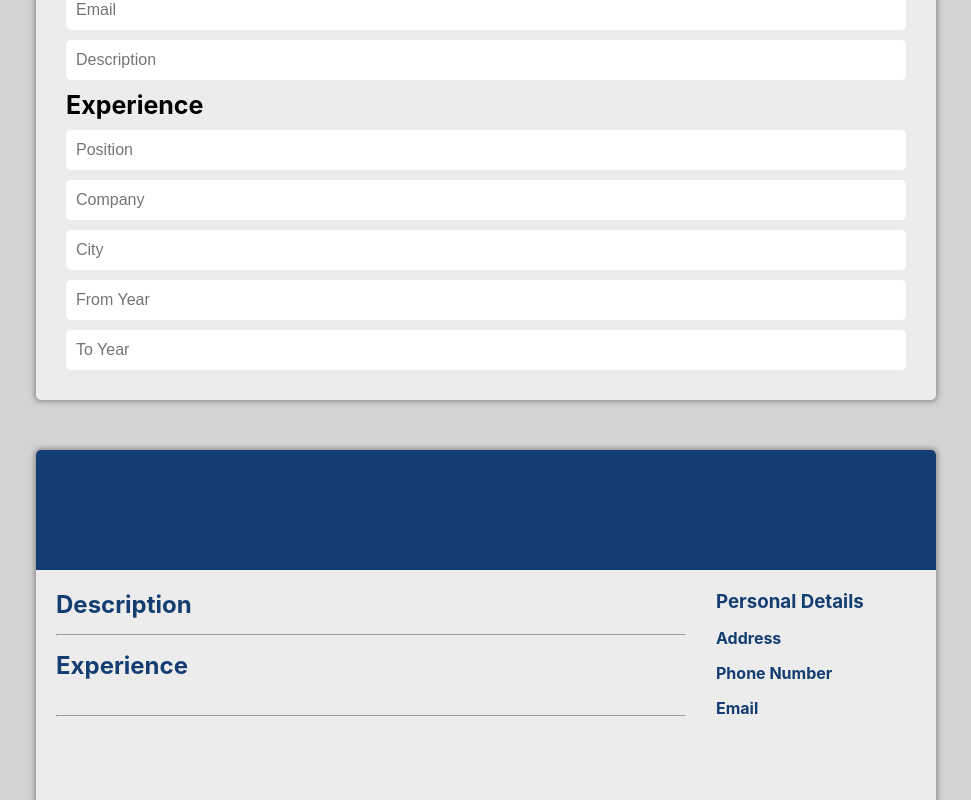
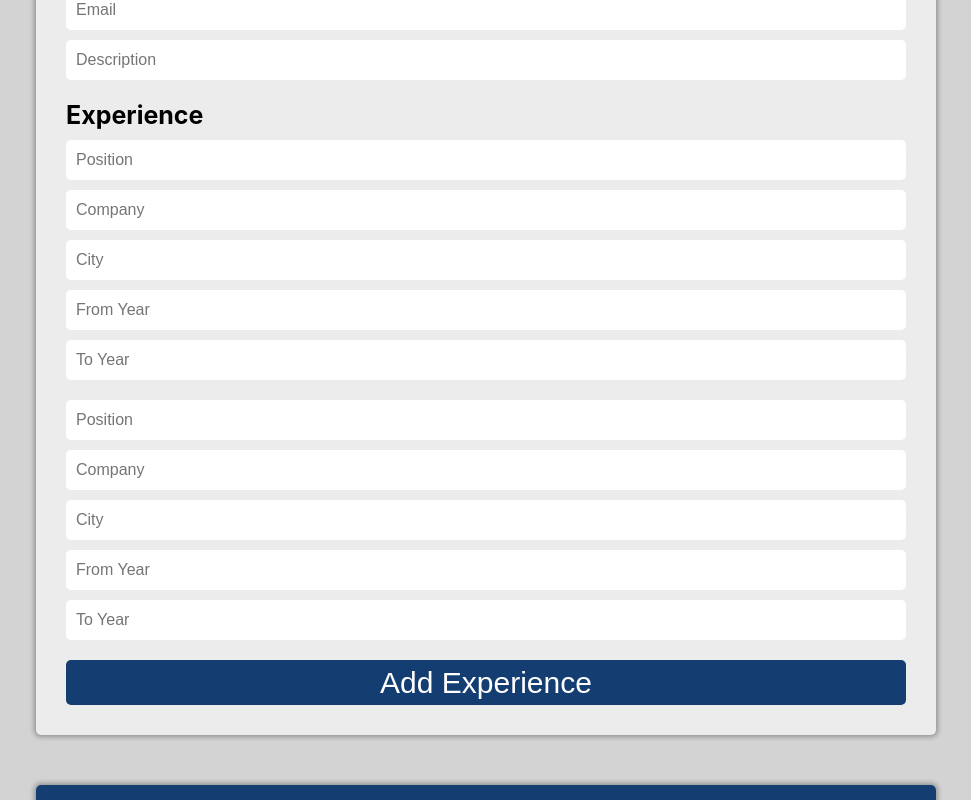
Before and after one commit to Pafestivo/cv-react, a React (Create React App) app: page / in a window 1280 px wide. Shown: the part 520-1320 px from the top of the page, without its empty margins (154-1125 px from the left). Built offline with nearby package versions, Linux system fonts and the light colour scheme.

Commit message:
Manually add more experience section Another experience section was manually added, and both experiences can be edited

```diff
--- a/src/components/form/Experience.js
+++ b/src/components/form/Experience.js
@@ -12,11 +12,25 @@ class Experience extends Component {
 
   handleChangeExperience(e) {
     const { name, value } = e.target
-    const updatedCV = { ...this.props.cv }
-    updatedCV.experience[name] = value
-    if(name === 'toYear' && value !== '') updatedCV.experience[name] = `- ${value}`
-    if(name === 'city' && value !== '') updatedCV.experience[name] = `, ${value}`
-    this.props.setCV(updatedCV)
+    const { id } = this.props.exp
+    const updatedCV = Object.values(this.props.cv)
+
+    const currentExpIndex = updatedCV[1].findIndex(exp => exp.id === id)
+    const currentExp = updatedCV[1][currentExpIndex]
+
+    const updatedExp = {...currentExp, [name]: value}
+    if(name === 'toYear' && value !== '') updatedExp[name] = `- ${value}`
+    if(name === 'city' && value !== '') updatedExp[name] = `, ${value}`
+
+    const newCV = {
+      personalInfo: {...updatedCV[0]},
+      experience: [
+        ...updatedCV[1].slice(0, currentExpIndex),
+        updatedExp,
+        ...updatedCV[1].slice(currentExpIndex + 1)
+      ]
+    }
+    this.props.setCV(newCV)
   }
 
   render() {
@@ -28,6 +42,7 @@ class Experience extends Component {
         <InputField type="text" placeholder="From Year" name="fromYear" onChange={this.handleChangeExperience}/>
         <InputField type="text" placeholder="To Year" name="toYear" onChange={this.handleChangeExperience}/>
       </section>
+
     )
   }
 }
--- a/src/components/form/FormContainer.js
+++ b/src/components/form/FormContainer.js
@@ -1,16 +1,33 @@
 import React, { Component } from "react";
 import PersonalInfo from "./PersonalInfo";
 import Experience from "./Experience";
+import Button from "../utility/Button";
+import '../../styles/form/form-styles.css';
 import '../../styles/form/form-styles.css';
 
 class FormContainer extends Component {
+
+  constructor(props) {
+    super(props)
+
+    this.addExperience = this.addExperience.bind(this)
+  }
+
+  addExperience() {
+    // add an empty experience to the CV object
+    // create Experience using the class
+    // add this new experience to the dom at the bottom of the experience list
+  }
+
   render() {
     const { cv, setCV } = this.props;
     return(
       <div className="form-container">
         <PersonalInfo cv={cv} setCV={setCV}/>
         <h1>Experience</h1>
-        <Experience cv={cv} setCV={setCV}/>
+        <Experience exp={cv.experience[0]} cv={cv} setCV={setCV} key={cv.experience[0].id}/>
+        <Experience exp={cv.experience[1]} cv={cv} setCV={setCV} key={cv.experience[1].id}/>
+        <Button value="Add Experience" onClick={this.addExperience} />
       </div>
     )
   }
--- a/src/components/preview/PrevContainer.js
+++ b/src/components/preview/PrevContainer.js
@@ -2,9 +2,10 @@ import React, { Component } from "react";
 import '../../styles/preview/preview-styles.css'
 
 class PrevContainer extends Component {
+
   render() {
     const { firstName, lastName, role, address, number, email, description} = this.props.cv.personalInfo
-    const { position, company, city, fromYear, toYear } = this.props.cv.experience
+    const experiences = [...this.props.cv.experience]
     return(
       <div className="prev-container">
         <div className="name-role">
@@ -38,7 +39,10 @@ class PrevContainer extends Component {
 
             <div className="experience">
               <h2>Experience</h2>
-              <div className="exp-tile">
+              {experiences.map((exp) => {
+                const { position, company, city, fromYear, toYear, id } = exp;
+                return(
+                  <div className="exp-tile" key={id}>
                     <div className="years">
                       <p>{fromYear} {toYear}</p>
                     </div>
@@ -48,8 +52,8 @@ class PrevContainer extends Component {
                       <p>{company}{city}</p>
                     </div>
                   </div>
-
-
+                )
+              })}
             </div> {/* experience */}
 
             <hr />
--- /dev/null
+++ b/src/components/utility/Button.js
@@ -0,0 +1,12 @@
+import React, { Component } from "react";
+
+class Button extends Component {
+  render() {
+    const { value, onClick } = this.props
+    return(
+      <button onClick={onClick}>{value}</button>
+    )
+  }
+}
+
+export default Button
--- a/src/components/utility/EmptyCV.js
+++ b/src/components/utility/EmptyCV.js
@@ -8,13 +8,24 @@ const emptyCV = {
     email: "",
     description: "",
   },
-  experience: {
-    position: "",
-    company: "",
-    city: "",
-    fromYear: "",
-    toYear: ""
-  }
+  experience: [
+    {
+      position: "",
+      company: "",
+      city: "",
+      fromYear: "",
+      toYear: "",
+      id: Date.now()
+    },
+    {
+      position: "",
+      company: "",
+      city: "",
+      fromYear: "",
+      toYear: "",
+      id: Date.now() + 1
+    },
+  ]
 }
 
 export default emptyCV
--- a/src/styles/form/form-styles.css
+++ b/src/styles/form/form-styles.css
@@ -20,6 +20,10 @@
   font-size: 25px;
 }
 
+section {
+  margin-bottom: 10px;
+}
+
 input {
   height: 40px;
   font-size: 16px;
@@ -27,3 +31,13 @@ input {
   padding: 10px;
   border: none;
 }
+
+button {
+  height: 45px;
+  color: white;
+  font-size: 30px;
+  background-color: rgb(20, 62, 114);
+  cursor: pointer;
+  border: none;
+  border-radius: 5px;
+}
```
Lines whose indentation alone changed are shown as unchanged.
